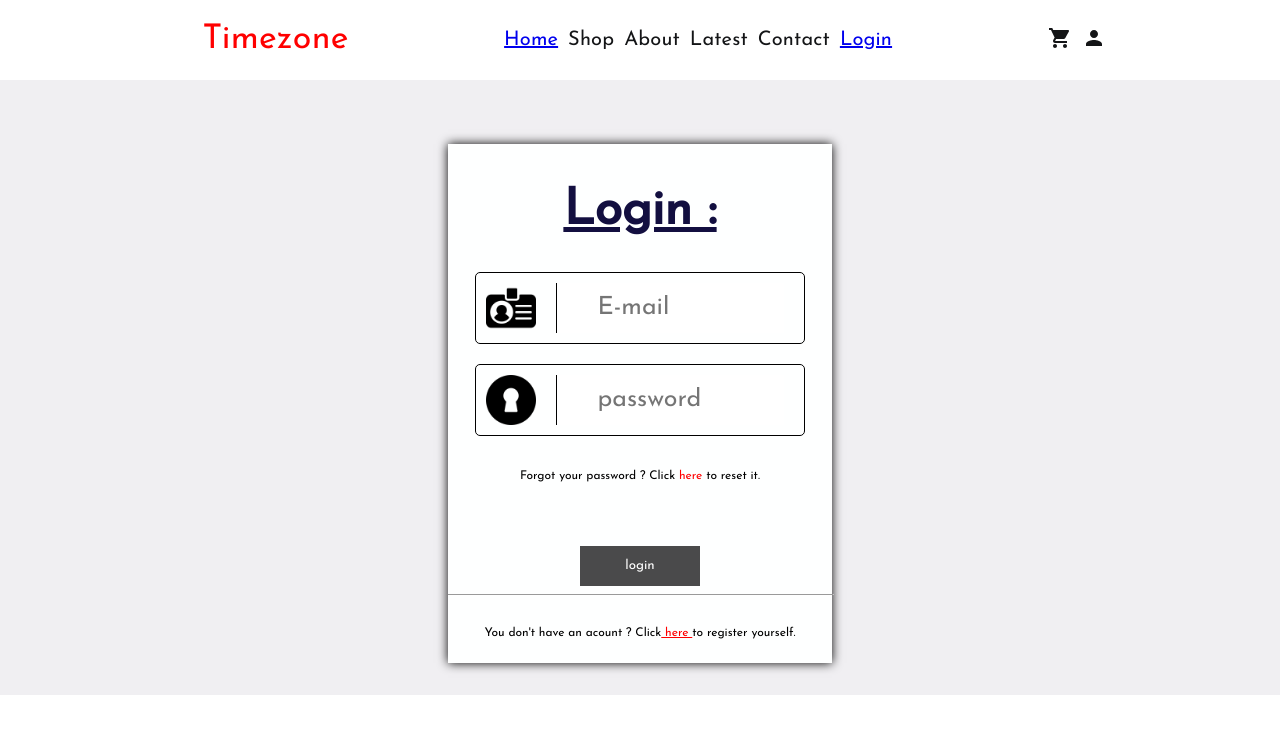
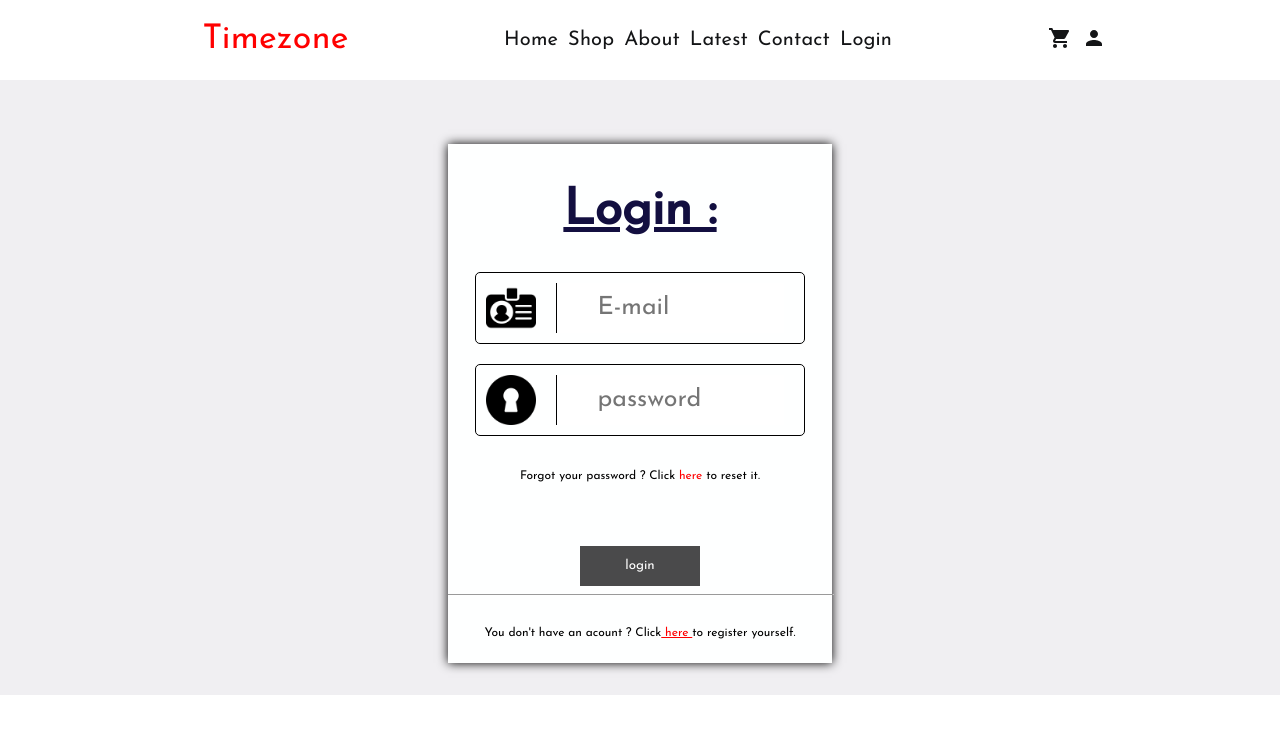
Before and after one commit to Scorpion197/Ecommerce-web-app, a React (Create React App) app in the folder frontend/: page /login in a window 1280 px wide. Shown: the top 734 px of the page. Built offline with nearby package versions, Linux system fonts and the light colour scheme.

Commit message:
Updated UI && added store folder

```diff
--- a/frontend/src/components/Navbar/Navbar.js
+++ b/frontend/src/components/Navbar/Navbar.js
@@ -10,6 +10,7 @@ import PersonIcon from '@mui/icons-material/Person';
 import ShoppingCartIcon from '@mui/icons-material/ShoppingCart';
 import './navbar.css';
 import { Link } from 'react-router-dom';
+
 export default function Navbar() {
 
   return (
@@ -25,10 +26,12 @@ export default function Navbar() {
           >
         </IconButton>
         <Typography variant="h4" className="nav-item main-head" component="div" style={{flexGrow: 1}}>
-          Timezone
+          <Link to="/" className='main-head'>
+            Timezone
+          </Link>
         </Typography>
         <Typography variant="h6" className="nav-item" component="div">
-          <Link to="/">
+          <Link to="/" className="h-link">
             Home
           </Link>        </Typography>
         <Typography variant="h6" className="nav-item" component="div">
@@ -44,7 +47,7 @@ export default function Navbar() {
           Contact
         </Typography>
         <Typography variant="h6" className="nav-item" component="div">
-          <Link to="/login">
+          <Link to="/login" className="h-link">
             Login
           </Link>
         </Typography>
--- a/frontend/src/components/Navbar/navbar.css
+++ b/frontend/src/components/Navbar/navbar.css
@@ -13,6 +13,7 @@
 
     color: #141517 !important;
     margin: 0px 5px !important;
+    text-decoration: none;
 }
 
 .wrapper {
@@ -25,9 +26,16 @@
 
 .main-head {
     color: red !important;
+    text-decoration: none !important;
 }
 
 .icons {
 
     flex-grow: 1;
 }
+
+.h-link {
+
+    text-decoration: none;
+    color: #141517;
+}
--- a/frontend/src/components/Thumb/Thumb.js
+++ b/frontend/src/components/Thumb/Thumb.js
@@ -12,6 +12,7 @@ const Thumb = ({image, title, price}) => {
             <Image src={image} alt='watch' />
             <h2> { title }</h2>
             <h3 className="price"> {price} $</h3>
+            <button>Add to cart</button>
         </Wrapper>
     )
 }
--- a/frontend/src/components/Thumb/Thumb.styles.js
+++ b/frontend/src/components/Thumb/Thumb.styles.js
@@ -28,4 +28,18 @@ export const Wrapper = styled.div`
         margin-top: -5px;
     }
 
+    button {
+
+        padding: 10px;
+        color: #fff;
+        background: red;
+        border: none;
+        outline: none;
+        font-size: 16px;
+        font-weight: bold !important;
+        weight: 100px;
+        height: 35px;
+        border-radius: 2px;
+        cursor: pointer;
+    }
 `;
```
Also changed, not shown: frontend/src/store/cart/actionTypes.js (added), frontend/src/store/cart/cart.js (added), frontend/src/store/cart/cartReducer.js (added).
